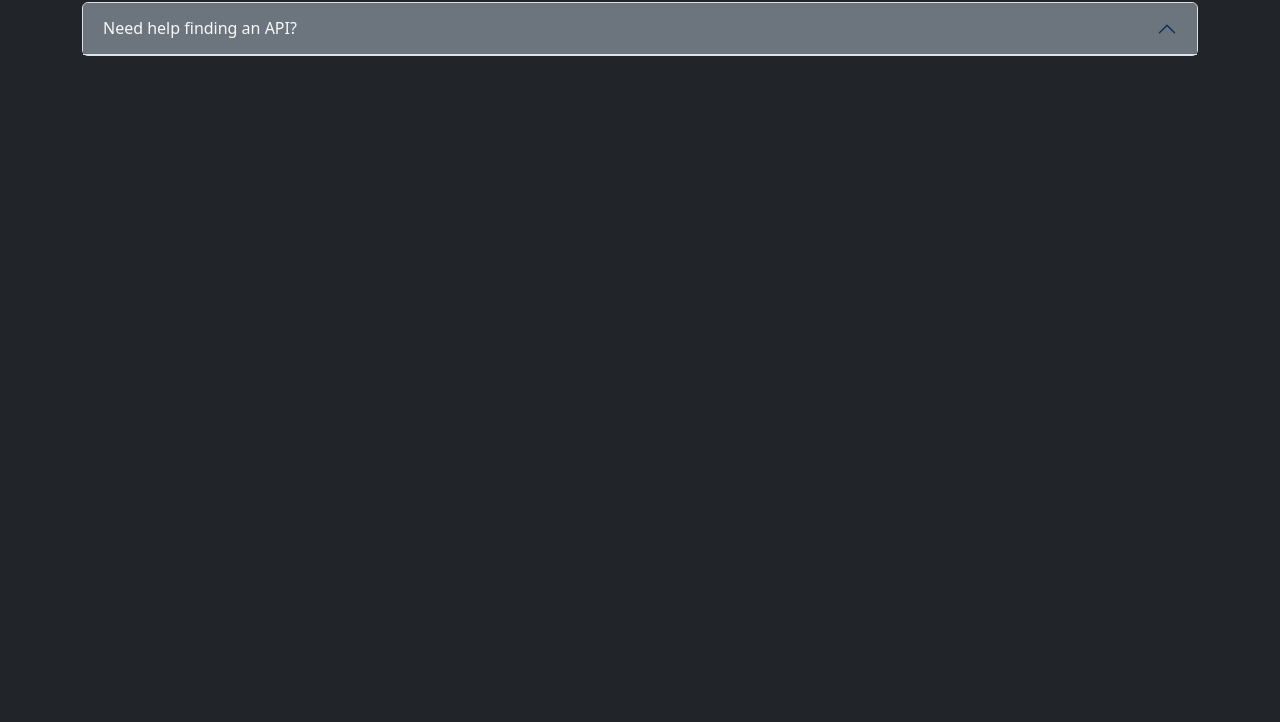
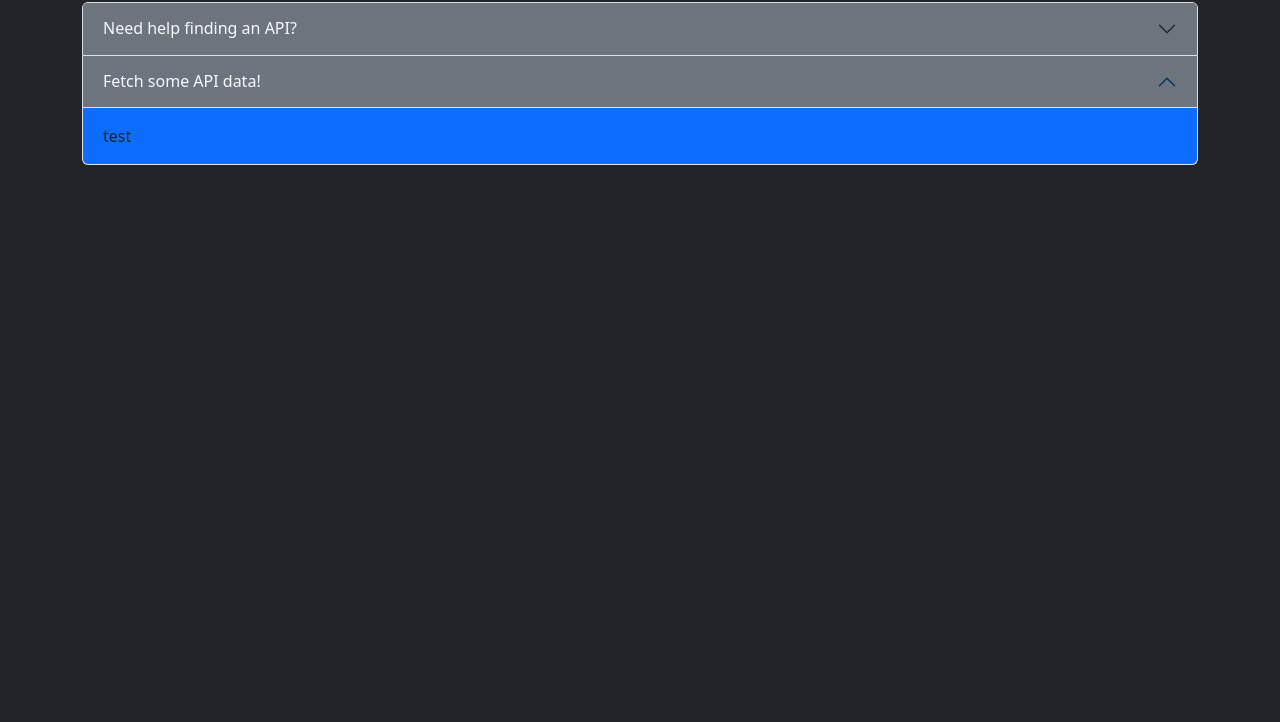
Before and after one commit to dah06a/api-visualizer, a website built with Parcel: page index.html in a window 1280 px wide. Shown: the part 78-800 px from the top of the page. Built offline with nearby package versions, Linux system fonts and the light colour scheme; no server answers.

Commit message:
Setup area for fetch input

```diff
--- a/index.html
+++ b/index.html
@@ -19,13 +19,16 @@
         </div>
       </div>
 
+      <!-- API Search/List And Fetch Row -->
       <div class="row">
         <div class="col mx-auto">
           <div class="accordion" id="findApiParent">
+
+            <!-- Search List Accordion -->
             <div class="accordion-item bg-secondary">
               <h2 class="accordion-header">
                 <button
-                  class="accordion-button bg-secondary text-light"
+                  class="accordion-button collapsed bg-secondary text-light"
                   type="button"
                   data-bs-toggle="collapse"
                   data-bs-target="#findApiCollapse"
@@ -60,17 +63,35 @@
                     </div>
 
                     <!-- Api List Row -->
-                    <div class="row mt-2 text-light" id="apiListRow" style="max-height: 50vh; overflow-y: scroll;">
-
-                    </div>
+                    <div class="row mt-2 text-light" id="apiListRow" style="max-height: 50vh; overflow-y: scroll;"></div>
 
                   </div>
                 </div>
               </div>
             </div>
+
+            <!-- Fetch Input Accordion -->
+            <div class="accordion-item bg-secondary">
+              <h2 class="accordion-header">
+                <button
+                  class="accordion-button bg-secondary text-light"
+                  type="button"
+                  data-bs-toggle="collapse"
+                  data-bs-target="#fetchApiInput"
+                >
+                  Fetch some API data!
+                </button>
+              </h2>
+              <div id="fetchApiInput" class="accordion-collapse show bg-primary" data-bs-parent="#findApiPare t">
+                <div class="accordion-body">
+                  test
+                </div>
+            </div>
           </div>
         </div>
       </div>
+
+      <!-- Response Content Row -->
       <div class="row">
         <div id="content" class="col"></div>
       </div>
```
